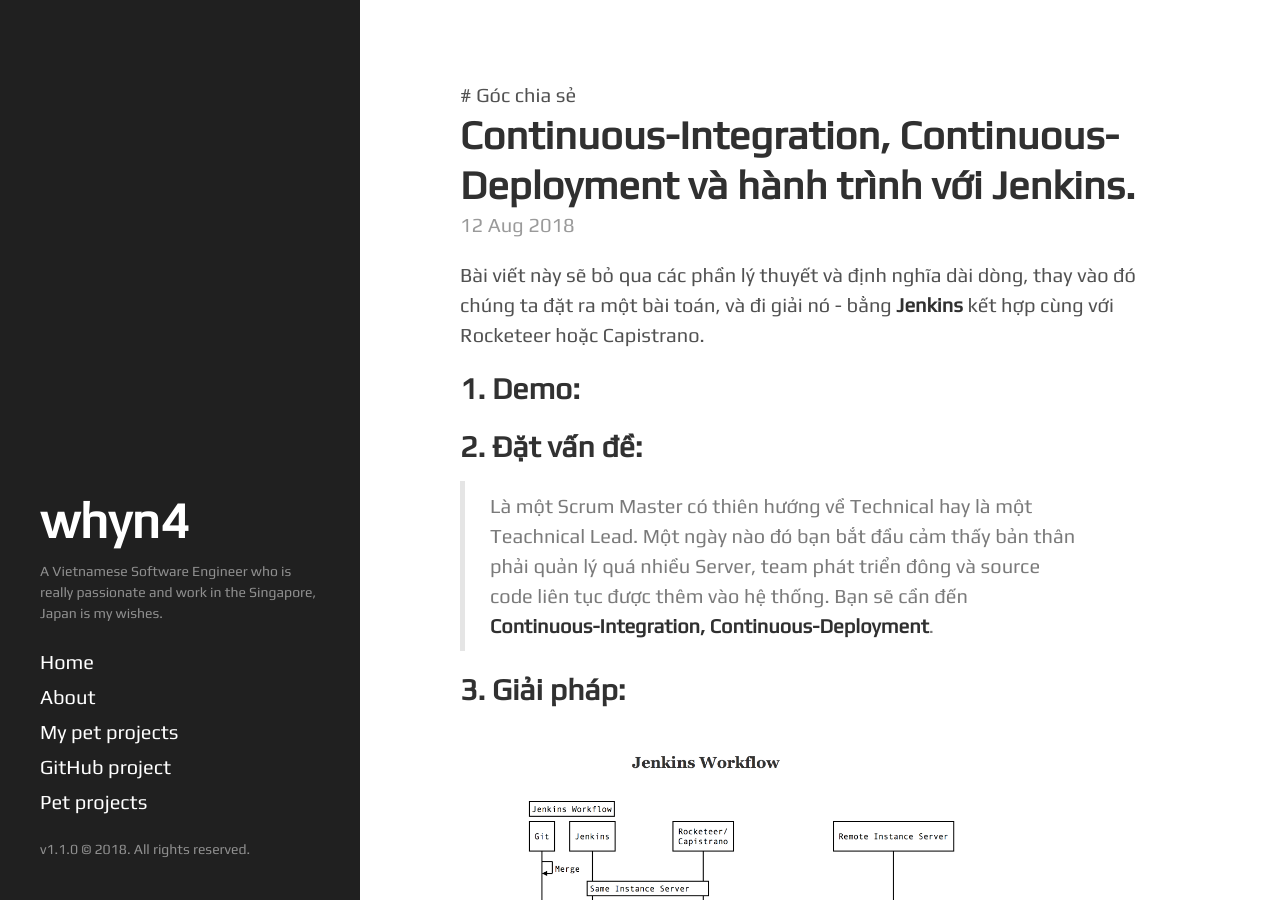
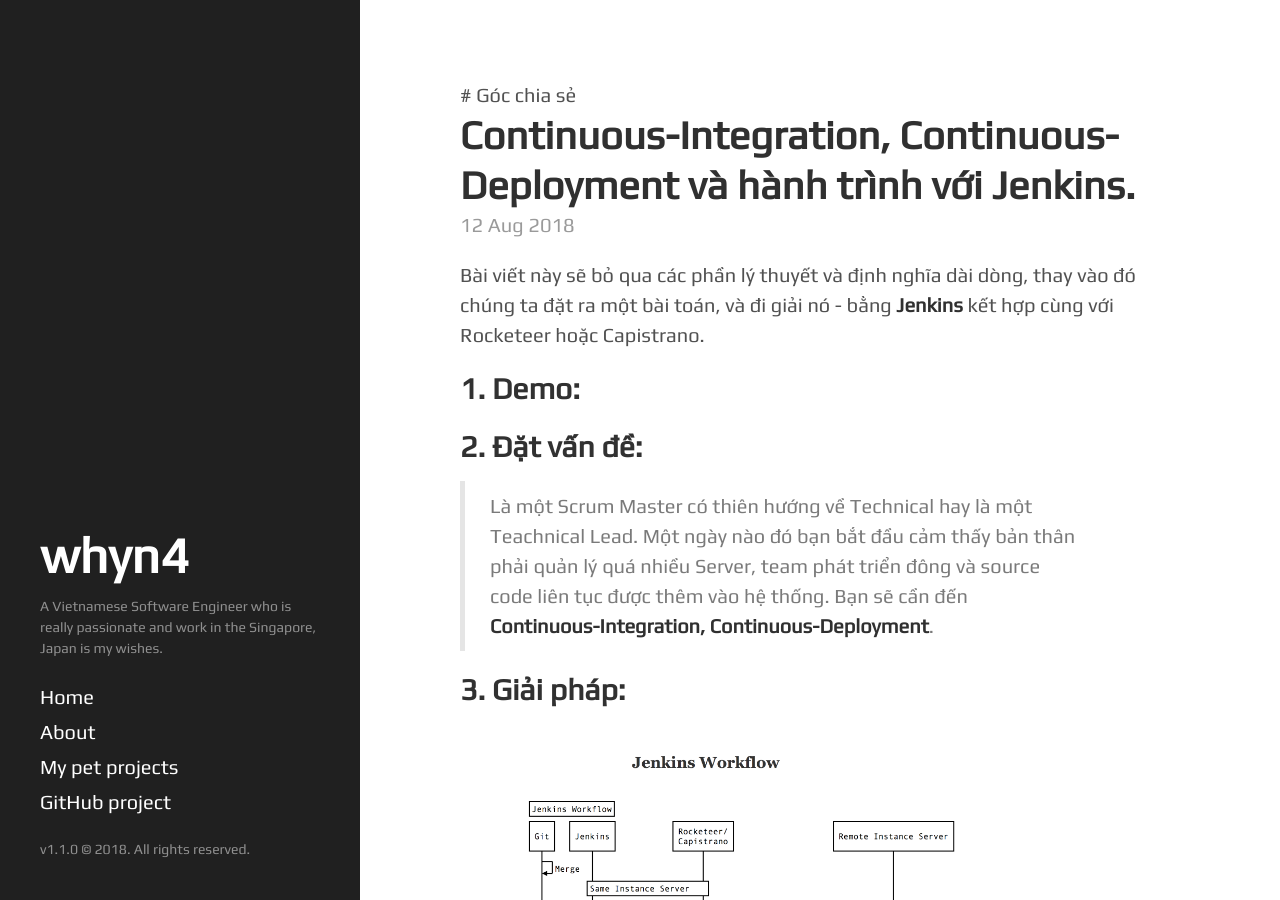
Before and after one commit to Quynh-Nguyen/quynh-nguyen.github.io, a Jekyll site: the page built from index.html, in a window 1280 px wide and 900 px high. Built offline with Jekyll 4.4.1, drawn with Linux system fonts in a browser that asks for light colours; the list of posts is cut into pages by our own code.

Commit message:
Update sidebar.html

```diff
--- a/_includes/sidebar.html
+++ b/_includes/sidebar.html
@@ -27,7 +27,6 @@
       {% endfor %}
 
       <a class="sidebar-nav-item" href="{{ site.github.repo }}">GitHub project</a>
-      <a class="sidebar-nav-item" href="{{ site.github.repo }}">Pet projects</a>
     </nav>
 
     <p class="lead">v{{ site.version }} &copy; {{ site.time | date: '%Y' }}. All rights reserved.</p>
```
